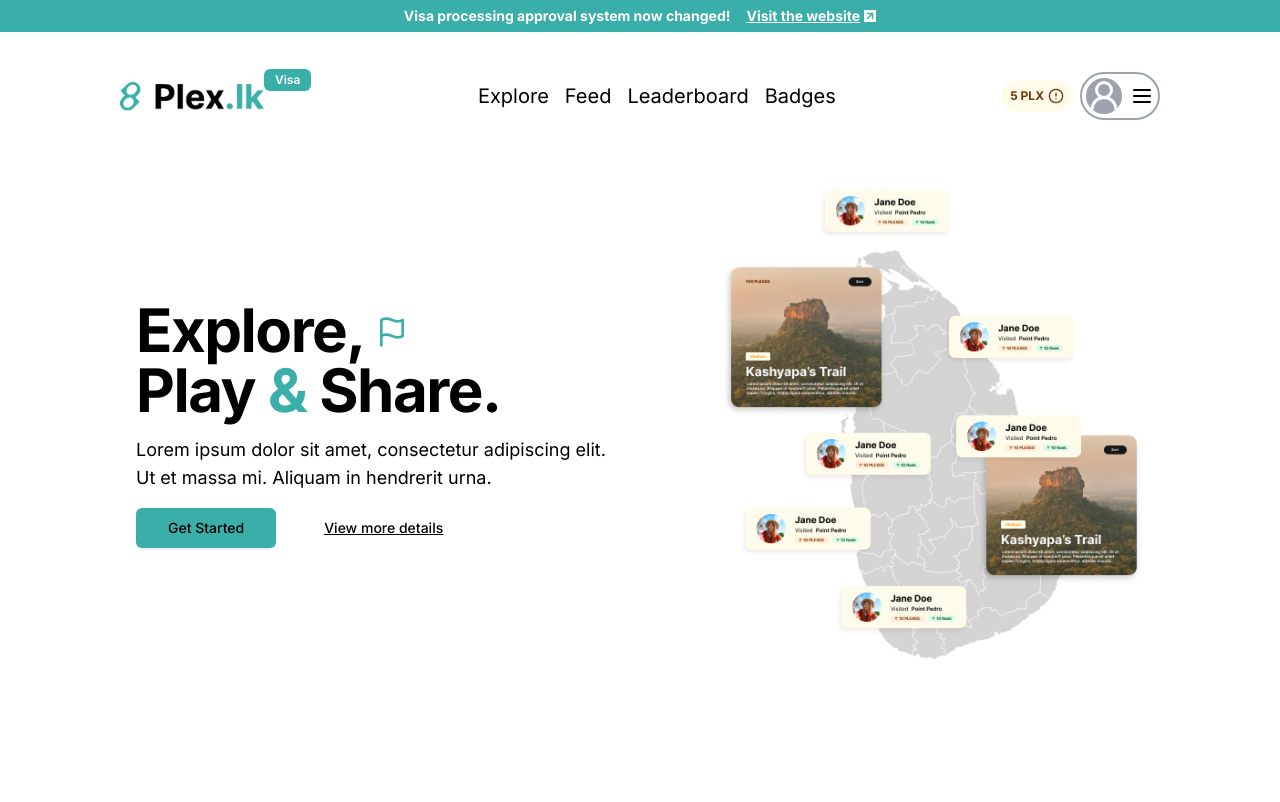
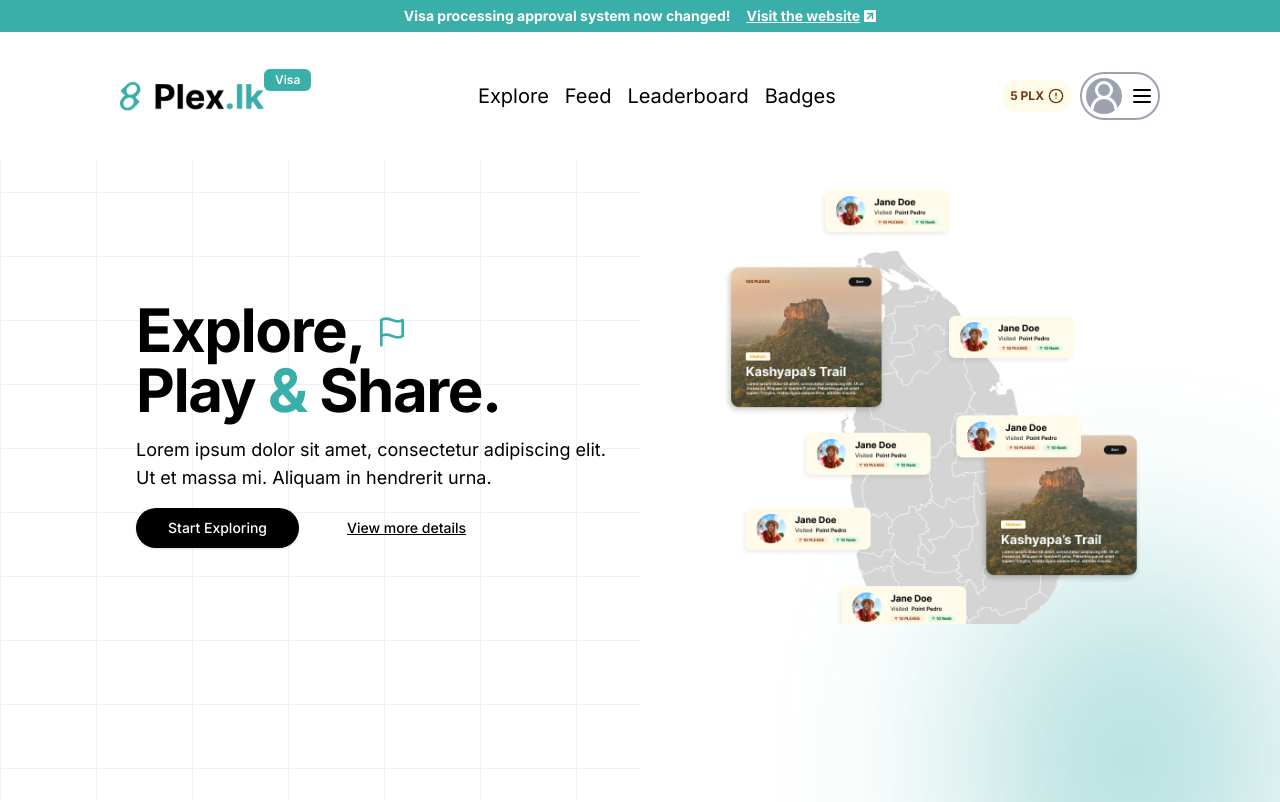
Before and after one commit to Lithara/plex.lk-tourism-gamification-app, a Next.js app: page / in a window 1280 px wide. Shown: the top 802 px of the page. Built offline with nearby package versions, Linux system fonts and the light colour scheme.

Commit message:
refactor: update hero section layout and replace hero image

```diff
--- a/app/page.tsx
+++ b/app/page.tsx
@@ -8,7 +8,11 @@ export default function Home() {
   return (
     <main className="min-h-screen  mx-[16px] sm:mx-[64px] md:mx-[120px] ">
       {/* Hero Section */}
-      <section className="container px-4 pt-8 md:pt-12 lg:pt-16 ">
+      <section
+        className="overflow-hidden  container px-4 pt-8 md:pt-12 lg:pt-16
+       ">
+        <div className=" absolute bottom-[-10%] right-[0%] -z-10  h-[400px] w-[300px] -translate-x-[0%] translate-y-[20%] rounded-full bg-primary-500 opacity-40 blur-[100px] overflow-x-clip"></div>
+        <div className="absolute inset-0 -z-10 h-full w-[50%] bg-white bg-[linear-gradient(to_right,#f0f0f0_1px,transparent_1px),linear-gradient(to_bottom,#f0f0f0_1px,transparent_1px)] bg-[size:6rem_4rem]"></div>
         <div className="grid gap-8 lg:grid-cols-2 lg:gap-12 items-center">
           <div className="space-y-4">
             <h1 className="text-4xl md:text-5xl lg:text-6xl font-bold tracking-tight">
@@ -23,7 +27,9 @@ export default function Home() {
             </p>
             <div className="flex gap-4">
               <Link href="/authentication/sign-up">
-                <Button size="lg">Get Started</Button>
+                <Button className="bg-black text-white rounded-full" size="lg">
+                  Start Exploring
+                </Button>
               </Link>
               <Button size="lg" variant="ghost">
                 <p className="underline">View more details</p>
@@ -32,7 +38,7 @@ export default function Home() {
           </div>
           <div className=" h-[400px] flex items-center justify-end">
             <Image
-              src="/heroimage.jpg"
+              src="/heroimage.png"
               width={422}
               height={0}
               alt="Hero"
```
Also changed, not shown: public/heroImage.jpg (deleted), public/heroimage.png (added).
